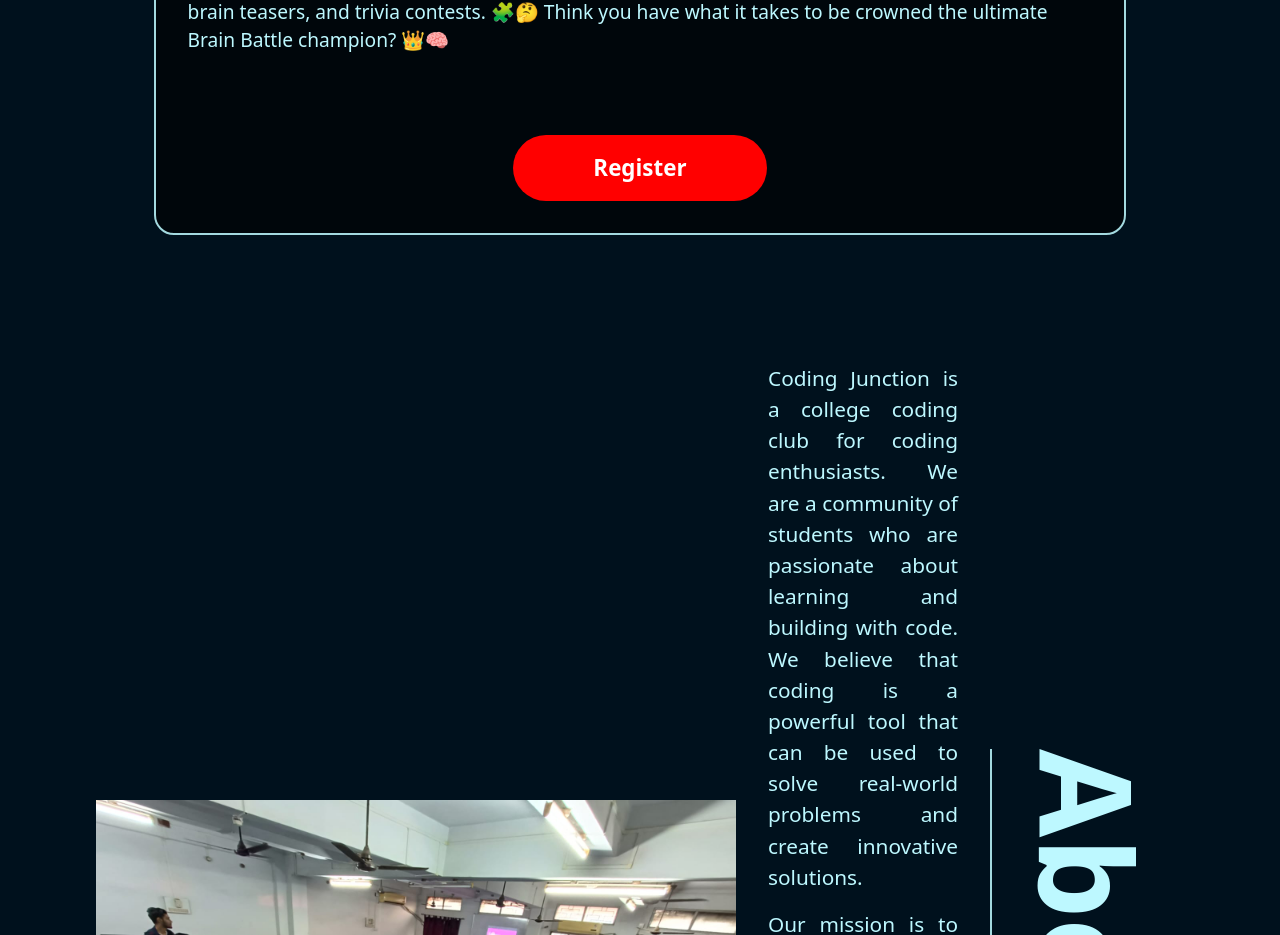
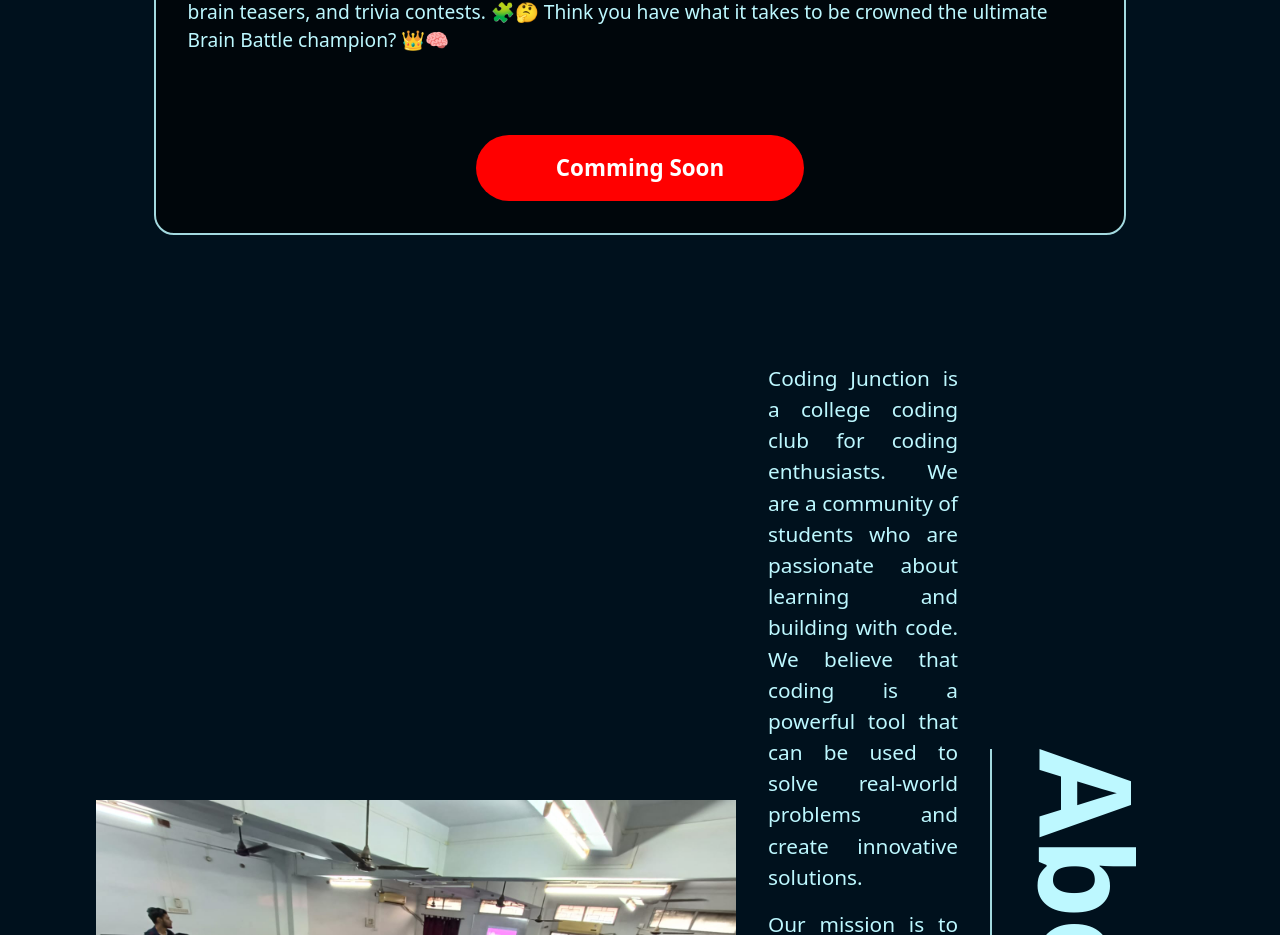
Before and after one commit to coding-junction/Coding-Junction-Website, a React (Create React App) app: page / in a window 1280 px wide. Shown: the part 2608-3543 px from the top of the page. Built offline with nearby package versions, Linux system fonts and the light colour scheme.

Commit message:
Update UpcomingEvents.js

```diff
--- a/src/components/UpcomingEvents/UpcomingEvents.js
+++ b/src/components/UpcomingEvents/UpcomingEvents.js
@@ -44,7 +44,7 @@ function UpcomingEvents() {
             </div>
             <div className="events-link-button">
               <Link to={event.regLink}>
-                <button>Register</button>
+                <button>Comming Soon</button>
               </Link>
             </div>
           </div>
```
